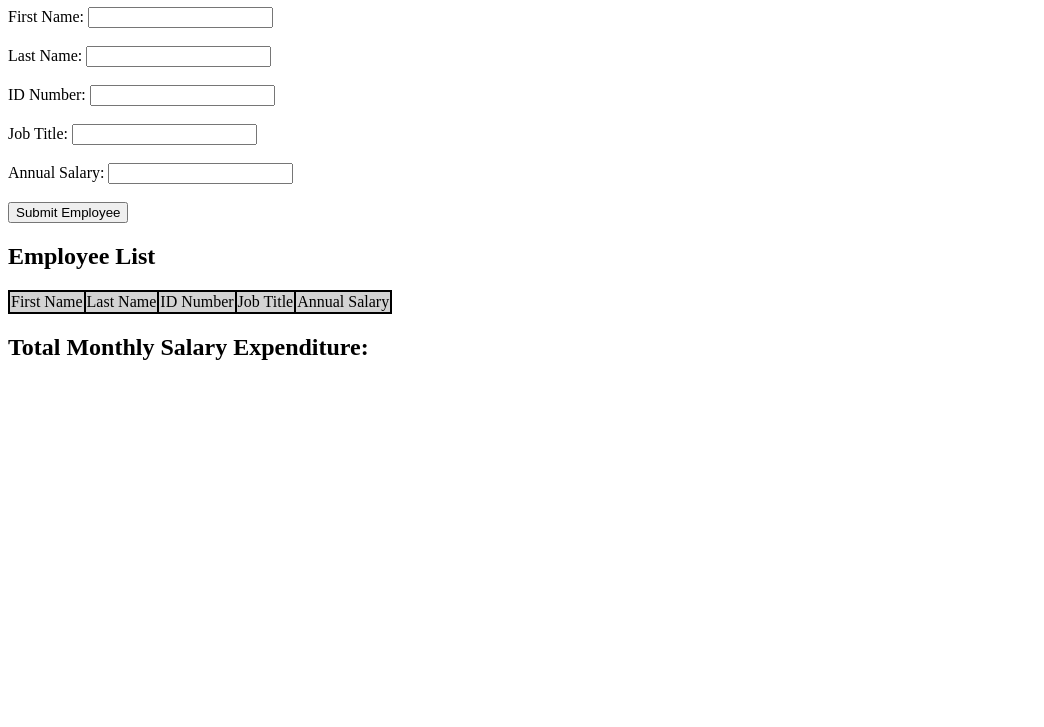
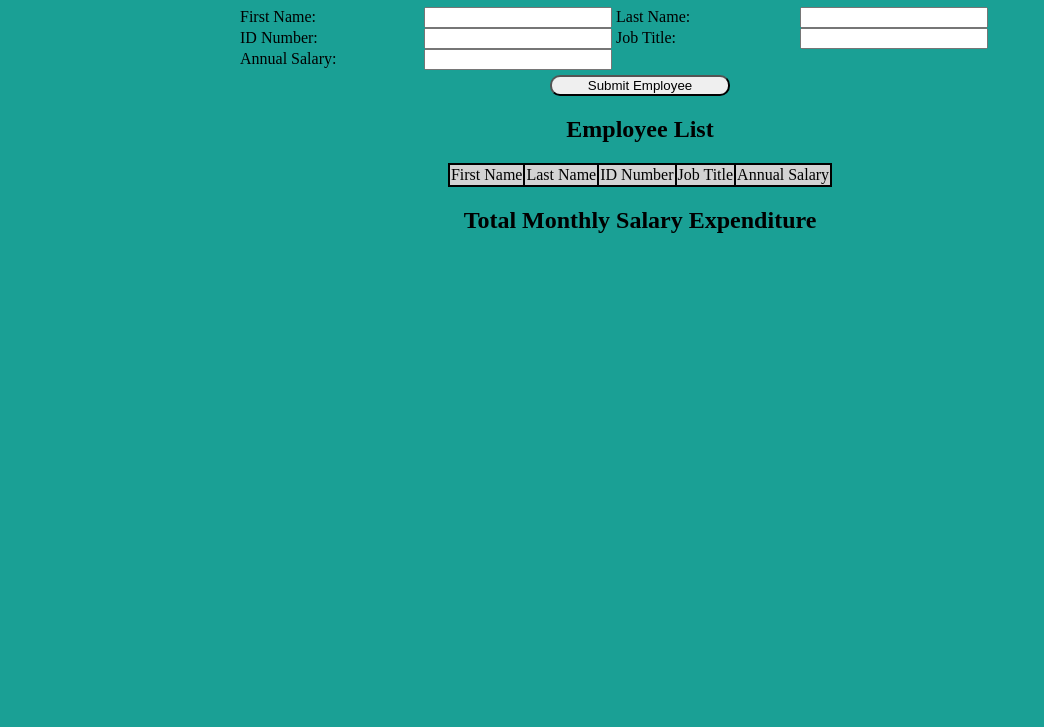
Before and after one commit to caseyhyde/weekend-challenge-01, a plain HTML site: page index.html in a window 1280 px wide. Shown: the part 73-800 px from the top of the page, without its empty margins (0-1044 px from the left). Drawn offline with Linux system fonts and the light colour scheme.

Commit message:
Style Changes

```diff
--- a/forms.js
+++ b/forms.js
@@ -53,6 +53,5 @@ FUNCTIONS
     totalMonthlySalaries = Math.round((totalSalaries/12) * 100)/100;
     $totalMonthlySalaries.replaceWith('<p>$' + totalMonthlySalaries + '</p>');
     $(this).parent().parent().remove();
-    $(this).remove();
   }
 });
--- a/index.html
+++ b/index.html
@@ -7,25 +7,25 @@
     <link rel="stylesheet" href="style.css" />
   </head>
   <body>
-    <h1>jQuery forms</h1>
+    <h1>Employee Information Form</h1>
     <section>
       <form id="employeeForm">
         <label for="employeeFirstName">First Name:</label>
-        <input type="text" id="employeeFirstName" name="employeeFirstName"  required/><br><br>
+        <input type="text" id="employeeFirstName" name="employeeFirstName" />
 
         <label for="employeeLastName">Last Name:</label>
-        <input type="text" id="employeeLastName" name="employeeLastName" required /><br><br>
+        <input type="text" id="employeeLastName" name="employeeLastName" />
 
         <label for="IDNumber">ID Number:</label>
-        <input type="text" id="IDNumber" name="IDNumber" required /><br><br>
+        <input type="text" id="IDNumber" name="IDNumber" />
 
         <label for="jobTitle">Job Title:</label>
-        <input type="text" id="jobTitle" name="jobTitle" required /><br><br>
+        <input type="text" id="jobTitle" name="jobTitle" />
 
         <label for="annualSalary">Annual Salary:</label>
-        <input type="number" id="annualSalary" name="annualSalary" required /><br><br>
+        <input type="number" id="annualSalary" name="annualSalary" required /><br>
 
-        <input type="submit" value="Submit Employee"/>
+        <input type="submit" id="submit" value="Submit Employee"/>
 
       </form>
       <h2>Employee List</h2>
@@ -42,7 +42,7 @@
         <tbody>
         </tbody>
       </table>
-      <h2>Total Monthly Salary Expenditure:</h2>
+      <h2>Total Monthly Salary Expenditure</h2>
       <div id="salaryCalc"></div>
     </section>
   </body>
--- a/style.css
+++ b/style.css
@@ -1,4 +1,36 @@
+body {
+  width: 800px;
+  margin: auto;
+  background-color: rgb(26, 160, 149);
+}
 
+input {
+  display: inline-block;
+  width: 180px;
+}
+
+label {
+  display: inline-block;
+  width: 180px;
+}
+
+#submit {
+  border-radius: 10px;
+  display: block;
+  margin: 5px auto;
+}
+
+.delete {
+  border-radius: 10px;
+}
+
+table {
+  margin: auto;
+}
+
+h1, h2, #salaryCalc {
+  text-align: center;
+}
 
 thead td {
   border: solid 2px black;
```
